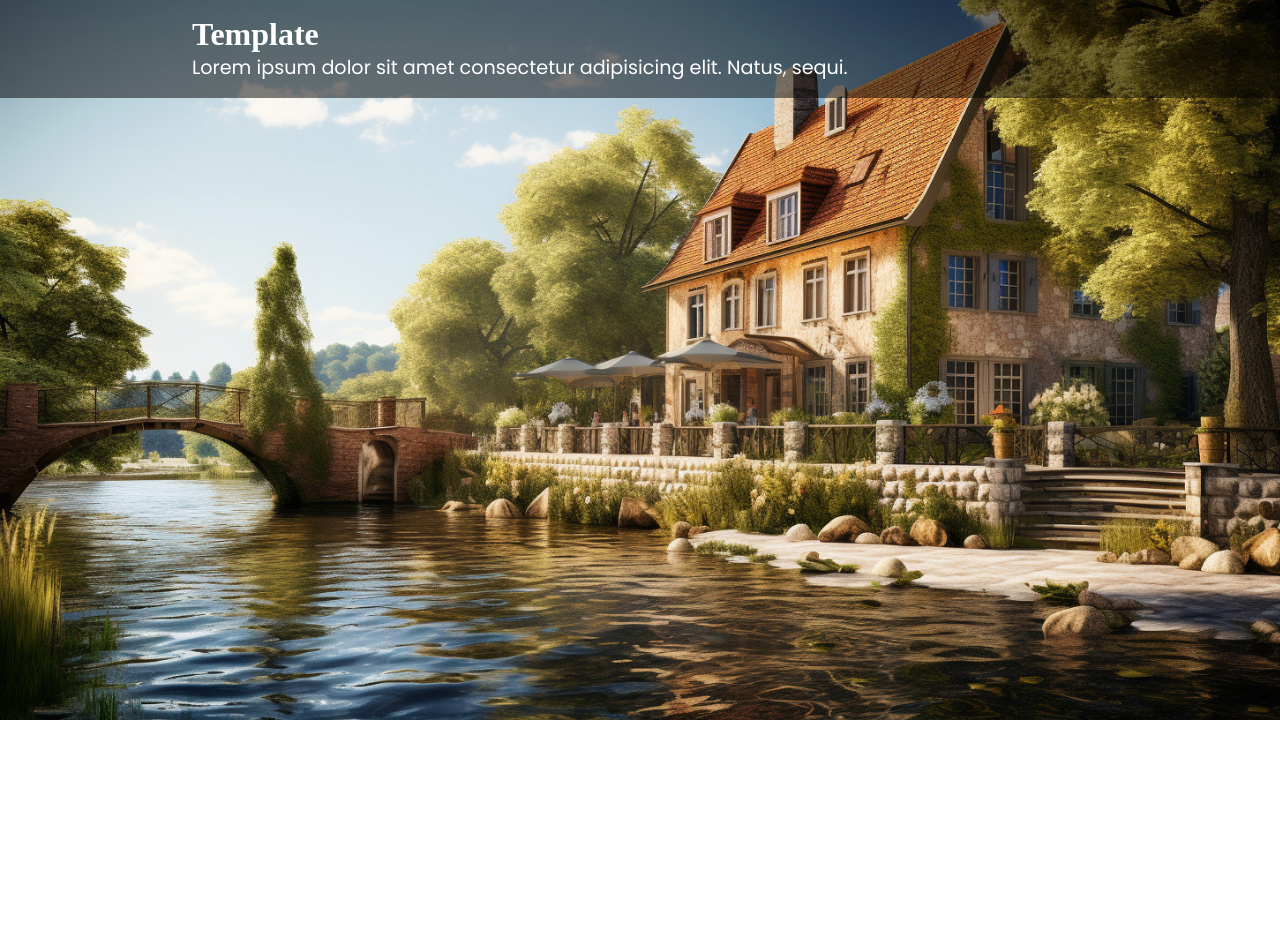
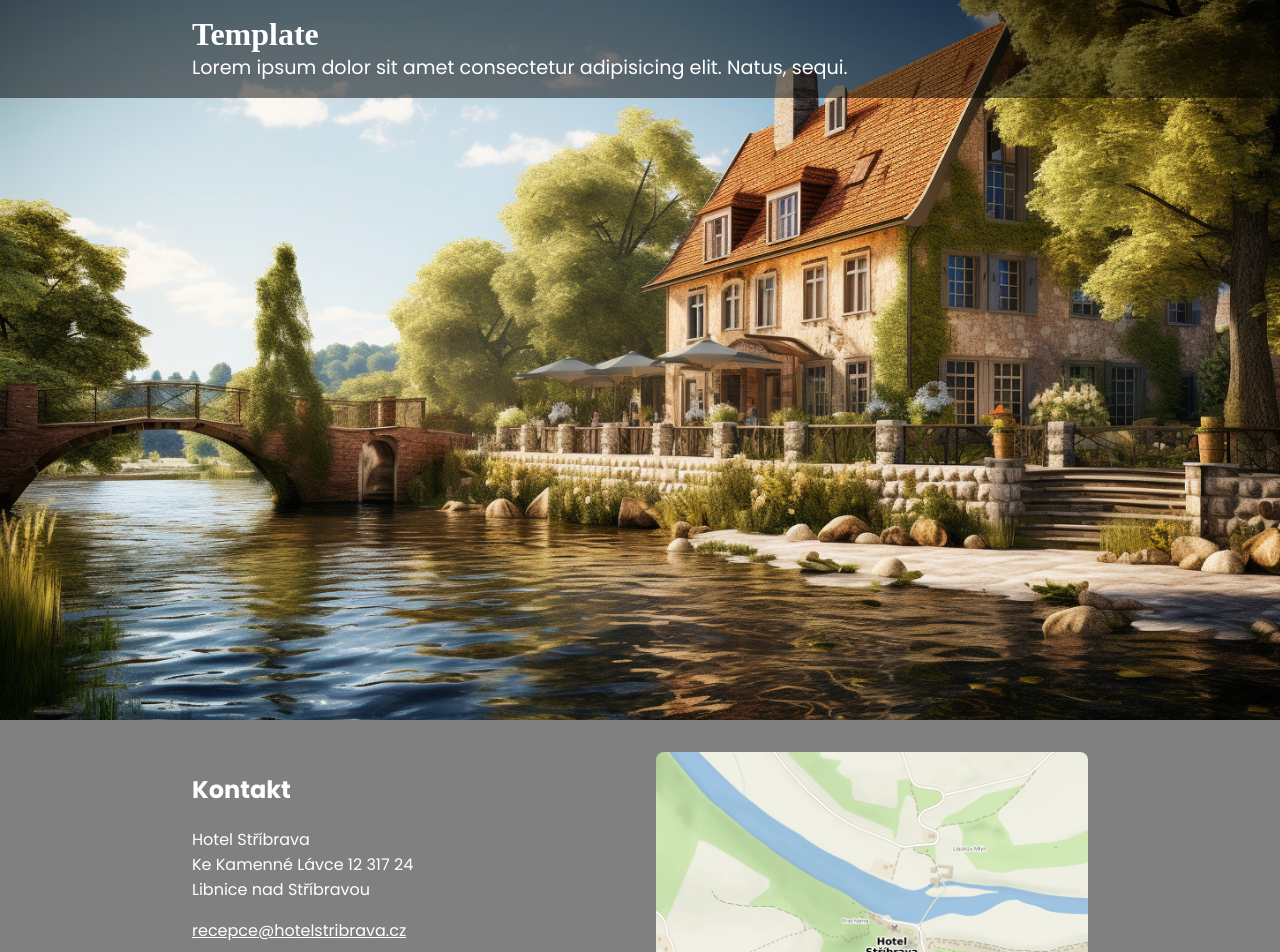
Before and after one commit to saraholclova/hotel-stribrava, a React (Vite) app: page / in a window 1280 px wide. Shown: the top 952 px of the page. Before the commit the page ends 800 px from the top, so only its background shows below. Built offline with nearby package versions, Linux system fonts and the light colour scheme; a web font is replaced by a local one.

Commit message:
pridani footeru

```diff
--- a/src/pages/HomePage/index.jsx
+++ b/src/pages/HomePage/index.jsx
@@ -3,5 +3,10 @@ import './style.css';
 import { Footer } from '../../Components/Footer/Footer';
 
 export const HomePage = () => {
-  return <Header />;
+  return (
+    <>
+      <Header />
+      <Footer />
+    </>
+  );
 };
```
